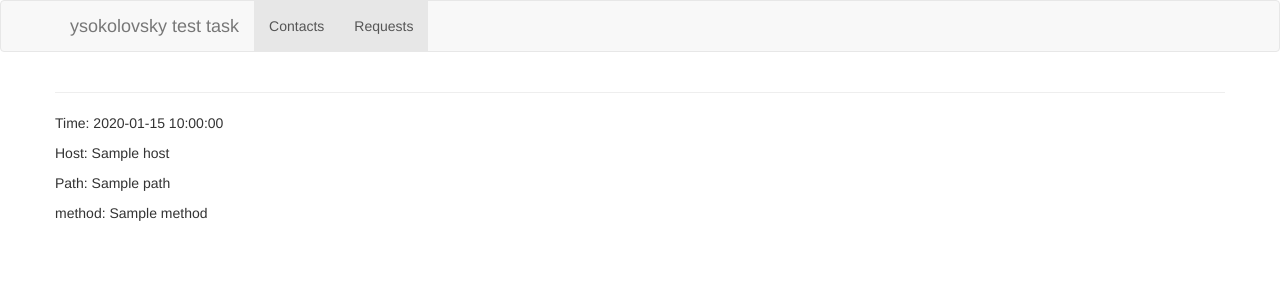
After one commit to ysokolovsky/42cc-test, a Python web app: template test42cc/templates/requests.html in a window 1280 px wide. The commit adds this page. Shown: the top 300 px of the page. Run offline with Jinja, Linux system fonts and the light colour scheme; the template is opened without the code that fills it: most values are stand-ins (such as "Sample title", 1, 10 or a date in 2020).

Commit message:
t3_midreq: templates + small fixed

```diff
--- a/test42cc/contact/middleware.py
+++ b/test42cc/contact/middleware.py
@@ -1,4 +1,4 @@
-from test_42cc.contact.models import Request
+from test42cc.contact.models import Request
 
 
 class RequestMiddleware(object):
--- a/test42cc/contact/tests.py
+++ b/test42cc/contact/tests.py
@@ -1,6 +1,6 @@
 from django_webtest import WebTest
 from django.core.urlresolvers import reverse
-from test_42cc.contact.models import Request
+from test42cc.contact.models import Request
 
 
 class TestContact(WebTest):
@@ -16,7 +16,7 @@ class TestContact(WebTest):
         assert u"1990" in page
 
     def test_t3_midreq(self):
-        page = self.app.get(reverse('test_42cc.contact.views.show_requests'))
+        page = self.app.get(reverse('test42cc.contact.views.show_requests'))
         self.assertEqual(page.status, '200 OK')
         req = Request.objects.get(pk=1)
-        assert reverse('test_42cc.contact.views.show_requests') in req.path
+        assert reverse('test42cc.contact.views.show_requests') in req.path
--- a/test42cc/settings.py
+++ b/test42cc/settings.py
@@ -110,7 +110,7 @@ MIDDLEWARE_CLASSES = (
     'django.middleware.csrf.CsrfViewMiddleware',
     'django.contrib.auth.middleware.AuthenticationMiddleware',
     'django.contrib.messages.middleware.MessageMiddleware',
-    'test_42cc.contact.middleware.RequestMiddleware',
+    'test42cc.contact.middleware.RequestMiddleware',
 
     # Uncomment the next line for simple clickjacking protection:
     # 'django.middleware.clickjacking.XFrameOptionsMiddleware',
--- a/test42cc/templates/base.html
+++ b/test42cc/templates/base.html
@@ -26,7 +26,8 @@
         </div>
         <div class="collapse navbar-collapse">
           <ul class="nav navbar-nav">
-            <li class="active"><a href="#">Home</a></li>
+            <li class="active"><a href="/">Contacts</a></li>
+            <li class="active"><a href="#">Requests</a></li>
           </ul>
         </div><!--/.nav-collapse -->
       </div>
@@ -35,6 +36,7 @@
     <div class="container">
 
     {% block contact %}{% endblock %}
+    {% block requests %}{% endblock %}
 
   </div>
 
--- /dev/null
+++ b/test42cc/templates/requests.html
@@ -0,0 +1,15 @@
+{% extends "base.html" %}
+{% block requests %}
+<div class="row">
+
+{% for r in requests %}
+  <div class="span12">
+  <hr>
+  <p>Time: {{ r.time }}</p>
+  <p>Host: {{ r.host }}</p>
+  <p>Path: {{ r.path }}</p>
+  <p>method: {{ r.method }}</p>
+  </div>
+{% endfor %}
+</div>
+{% endblock %}
--- a/test42cc/urls.py
+++ b/test42cc/urls.py
@@ -8,7 +8,7 @@ from django.contrib.staticfiles.urls import staticfiles_urlpatterns
 urlpatterns = patterns('',
     # Examples:
     url(r'^$', 'test42cc.contact.views.index', name='index'),
-    url(r'^requests/$', 'test_42cc.contact.views.show_requests', name='show_requests'),
+    url(r'^requests/$', 'test42cc.contact.views.show_requests', name='show_requests'),
     # url(r'^$', 'test42cc.views.home', name='home'),
     # url(r'^test42cc/', include('test42cc.foo.urls')),
 
```
